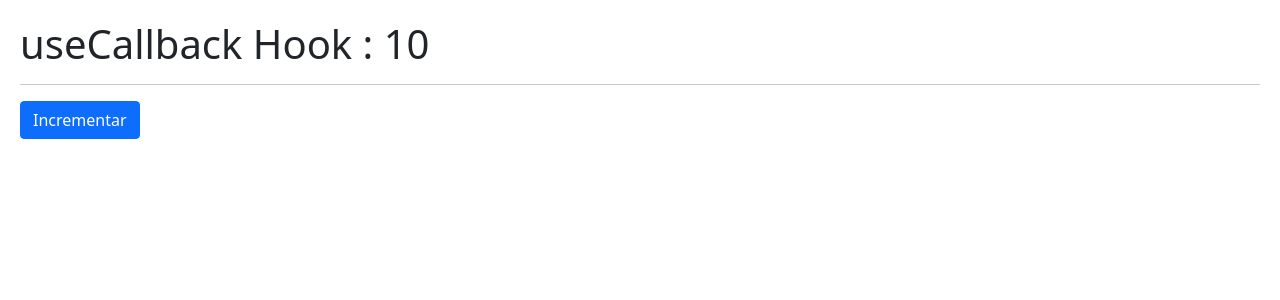
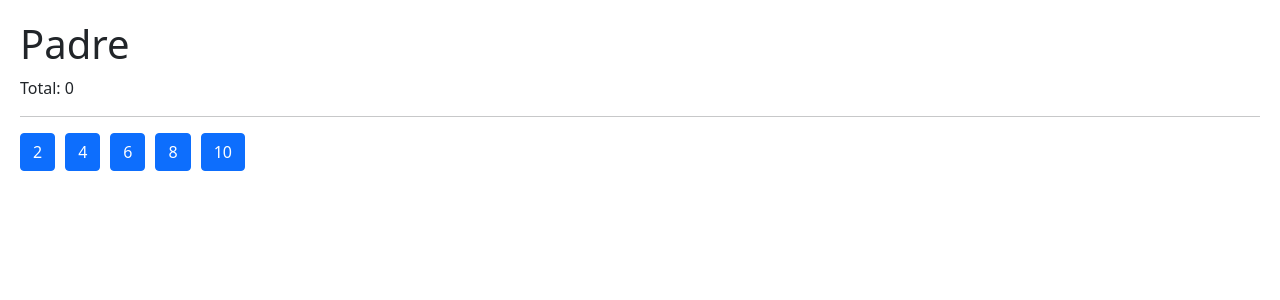
Before and after one commit to braianLucero/Proyects-React, a React (Vite) app: page / in a window 1280 px wide. Shown: the top 300 px of the page. Built offline with nearby package versions, Linux system fonts and the light colour scheme.

Commit message:
tareaMemo

```diff
--- a/src/06-memos/CallbackHook.jsx
+++ b/src/06-memos/CallbackHook.jsx
@@ -5,7 +5,7 @@
   const [counter, setCounter] = useState(10);
 
   const incrementPadre = useCallback(() => {
-    setCounter((value) => value + 1);
+    setCounter((value) => value + 5);
   }, []);
 
   return (
--- /dev/null
+++ b/src/07-tarea-memo/07-tarea-memo/Hijo.jsx
@@ -0,0 +1,14 @@
+import React from "react";
+
+export const Hijo = React.memo(({ numero, incrementar }) => {
+  console.log("  Me volví a generar :(  ");
+
+  return (
+    <button
+      className="btn btn-primary mr-3"
+      onClick={() => incrementar(numero)}
+    >
+      {numero}
+    </button>
+  );
+});
--- /dev/null
+++ b/src/07-tarea-memo/07-tarea-memo/Padre.jsx
@@ -0,0 +1,26 @@
+import React, { useCallback } from "react";
+import { Hijo } from "./Hijo";
+import { useState } from "react";
+
+export const Padre = () => {
+  const numeros = [2, 4, 6, 8, 10];
+  const [valor, setValor] = useState(0);
+
+  const incrementar = useCallback((num) => {
+    setValor((oldValue) => oldValue + num);
+  }, []);
+
+  return (
+    <div>
+      <h1>Padre</h1>
+      <p> Total: {valor} </p>
+
+      <hr />
+
+      {numeros.map((n) => (
+        <Hijo key={n} numero={n} incrementar={incrementar} />
+      ))}
+      {/* <Hijo /> */}
+    </div>
+  );
+};
--- a/src/HooksApp.jsx
+++ b/src/HooksApp.jsx
@@ -1,5 +1,6 @@
 import React from "react";
-import { CallbackHook } from "./06-memos/CallbackHook";
+import { Padre } from "./07-tarea-memo/07-tarea-memo/Padre";
+// import { CallbackHook } from "./06-memos/CallbackHook";
 // import { MemoHook } from "./06-memos/MemoHook";
 // import { Memorize } from "./06-memos/Memorize";
 // import { Layout } from "./05-useLayoutEffect/Layout";
@@ -10,5 +11,5 @@
 // import { SimpleForm } from "./02-useEffect/SimpleForm";
 
 export const HooksApp = () => {
-  return <CallbackHook />;
+  return <Padre />;
 };
```
